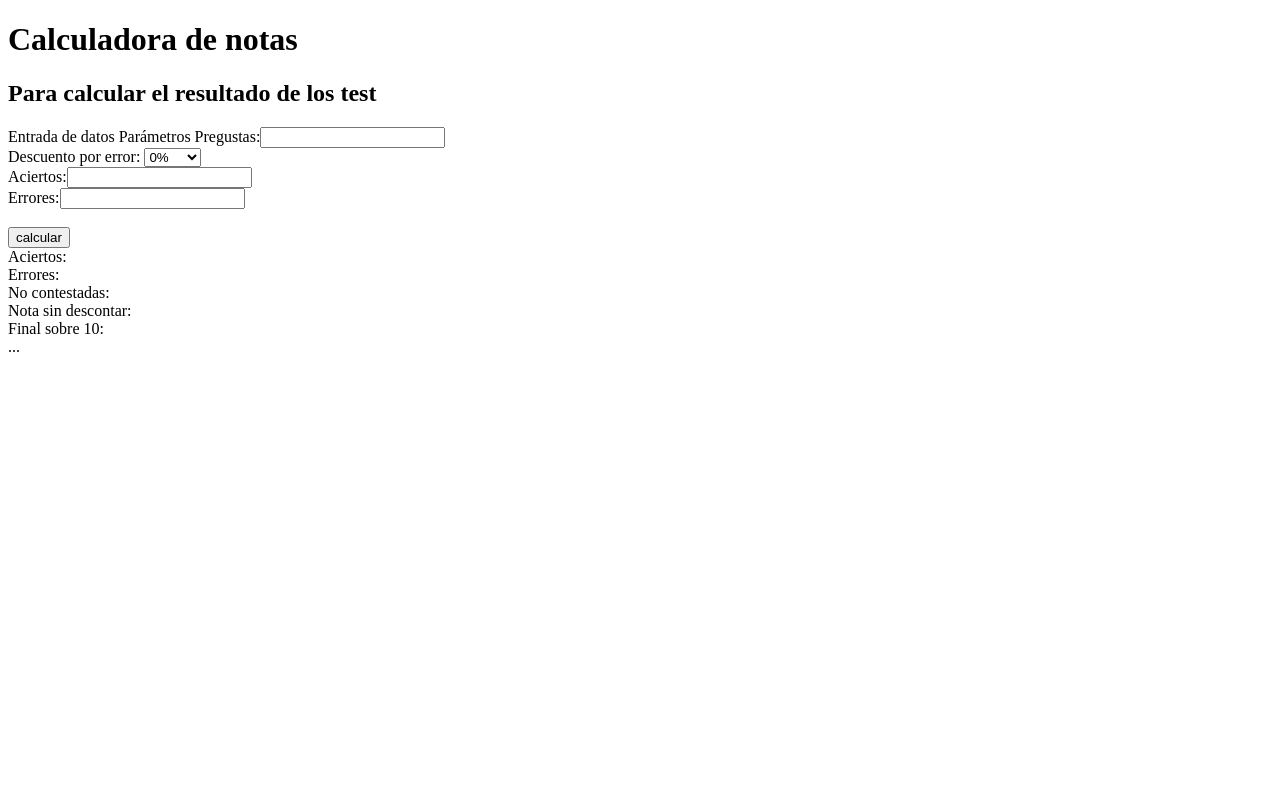
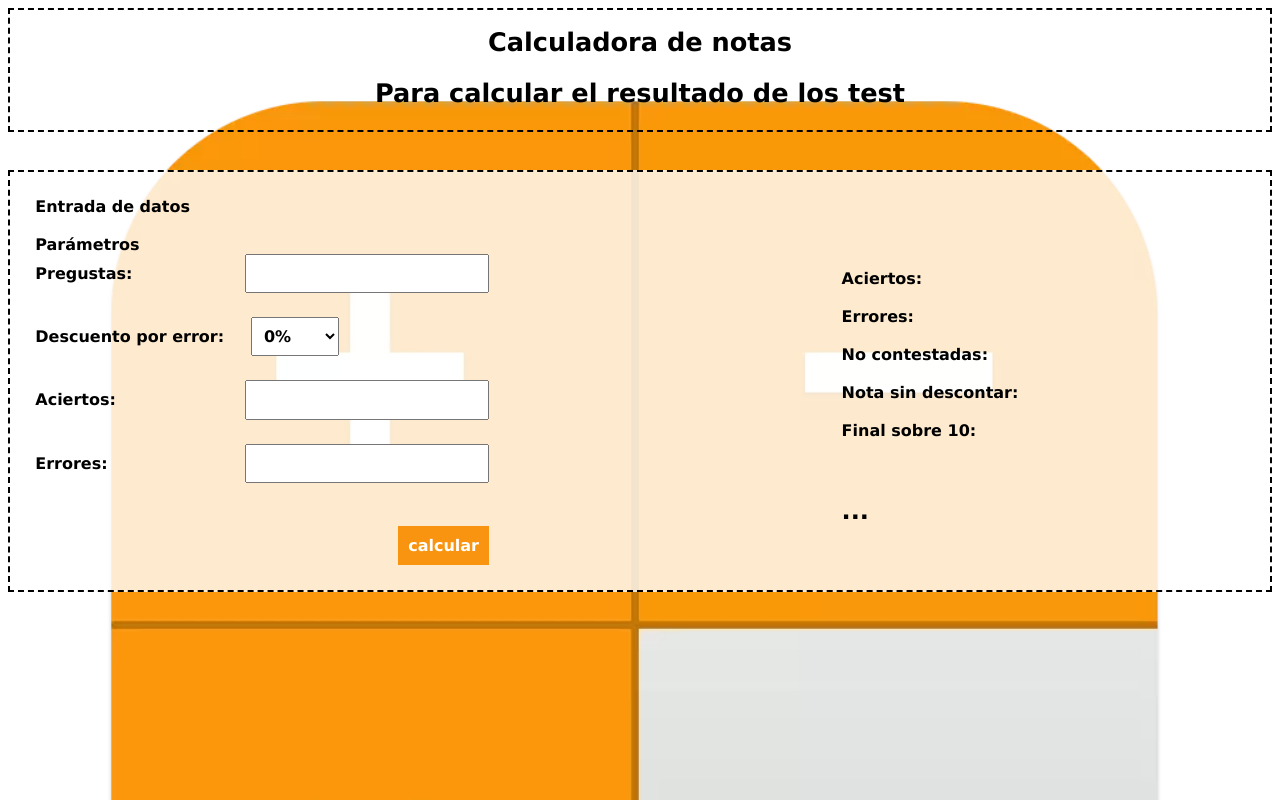
Before and after one commit to Rodolfofyto/js_05ejercicios, a plain HTML site: page exec7.html in a window 1280 px wide. Drawn offline with Linux system fonts and the light colour scheme.

Commit message:
Add Estilos

```diff
--- a/exec7.html
+++ b/exec7.html
@@ -7,6 +7,62 @@
     <meta name="viewport" content="width=device-width, initial-scale=1.0">
     <title>Calculador de notas</title>
     <style>
+        *{
+            font-weight: bold;
+            font-size: 1em;
+            font-family: Verdana, Geneva, Tahoma, sans-serif;
+        }
+        body {
+            background-image: url(Calculadora.webp);
+            background-size: cover;
+            background-repeat: no-repeat;
+        }
+
+        header {
+            border: 2px dashed #000000;
+            text-align: center;
+            font-size: 2vw;
+        }
+
+        main {
+            border: 2px dashed #000000;
+            display: flex;
+            background-color: rgb(255, 255, 255, 0.8) ;
+            margin-top: 3%;
+            padding: 2%;
+        }
+
+        main article {
+            flex: 2;
+        }
+
+        main section {
+            margin-top: 6%;
+            flex: 1;
+        }
+
+        input, select{
+            padding: 1%;
+            margin-bottom: 3%;
+        }
+        article>label{
+            display: inline-block;
+            min-width: 210px;
+        }
+
+        button{
+            margin-left: 45%;
+            padding: 1%;
+            background-color: rgb(249, 148, 16);
+            color: rgb(255, 255, 255);
+            border-color: transparent;
+            cursor: pointer;
+        }
+
+       output:last-of-type{
+        font-size: 1.5em;
+       }
+
 
     </style>
     <script>
@@ -28,6 +84,7 @@
             //Planteo las operaciones
             var NCT = p - (a + e);
             var NSD = (a / p) * 10;
+            var NFD = NSD - (0.2 * d * e);
 
             // Condicional para la nota final
             if (NSD < 5) {
@@ -45,7 +102,7 @@
             document.getElementById("outError").innerHTML = e;
             document.getElementById("noContestada").innerHTML = NCT;
             document.getElementById("notSinDescont").innerHTML = NSD.toFixed(1);
-            document.getElementById("finalS10").innerHTML = ('');
+            document.getElementById("finalS10").innerHTML = NFD.toFixed(1);
         }
     </script>
 </head>
@@ -57,18 +114,18 @@
     </header>
     <main>
         <article>
-            <label for="">Entrada de datos</label>
-            <label for="">Parámetros</label>
+            <label for="">Entrada de datos</label><br/><br />
+            <label for="">Parámetros</label><br/>
             <label for="inPregunta">Pregustas:</label><input type="number" id="inPregunta" /><br />
             <label for="xCiento">Descuento por error:</label>
             <select name="descuento" id="xCiento">
-                <option value="">0%</option>
-                <option value="">25%</option>
-                <option value="">33%</option>
-                <option value="">50%</option>
-                <option value="">66%</option>
-                <option value="">75%</option>
-                <option value="">100%</option>
+                <option value="0">0%</option>
+                <option value="0.25">25%</option>
+                <option value="0.33">33%</option>
+                <option value="0.5">50%</option>
+                <option value="0.66">66%</option>
+                <option value="0.75">75%</option>
+                <option value="1">100%</option>
             </select><br />
             <label for="inAcierto">Aciertos:</label><input type="number" id="inAcierto" /><br />
             <label for="inError">Errores:</label><input type="number" id="inError" /><br />
@@ -76,11 +133,11 @@
             <button onclick="calcular();">calcular</button>
         </article>
         <section>
-            <label for="outAcierto">Aciertos: </label><output id="outAcierto"></output><br />
-            <label for="outError">Errores: </label><output id="outError"></output><br />
-            <label for="noContestada">No contestadas: </label><output id="noContestada"></output><br />
-            <label for="notSinDescont">Nota sin descontar: </label><output id="notSinDescont"></output><br />
-            <label for="finalS10">Final sobre 10: </label><output id="finalS10"></output><br />
+            <label for="outAcierto">Aciertos: </label><output id="outAcierto"></output><br /><br />
+            <label for="outError">Errores: </label><output id="outError"></output><br /><br />
+            <label for="noContestada">No contestadas: </label><output id="noContestada"></output><br /><br />
+            <label for="notSinDescont">Nota sin descontar: </label><output id="notSinDescont"></output><br /><br />
+            <label for="finalS10">Final sobre 10: </label><output id="finalS10"></output><br /><br /><br /><br />
             <output id="nFinal"> ...</output>
         </section>
     </main>
```
Also changed, not shown: Calculadora.webp (added).
